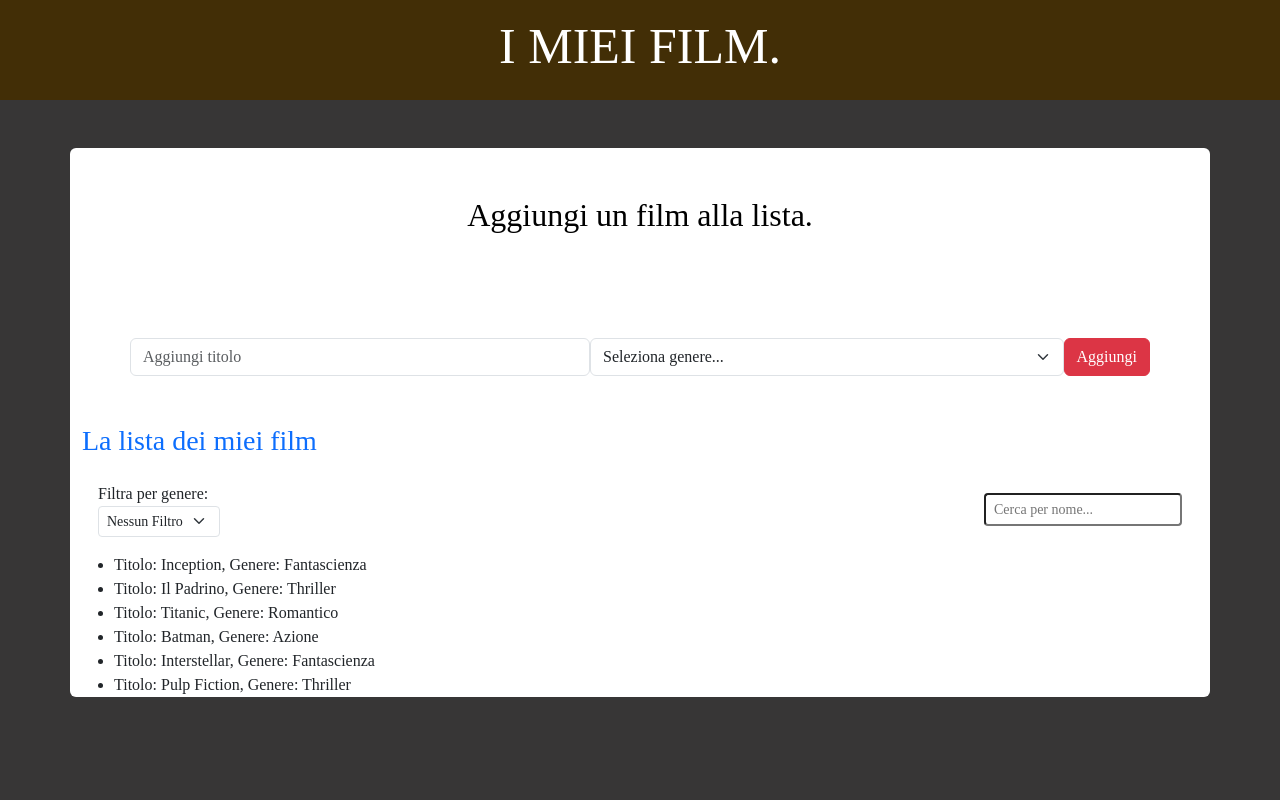
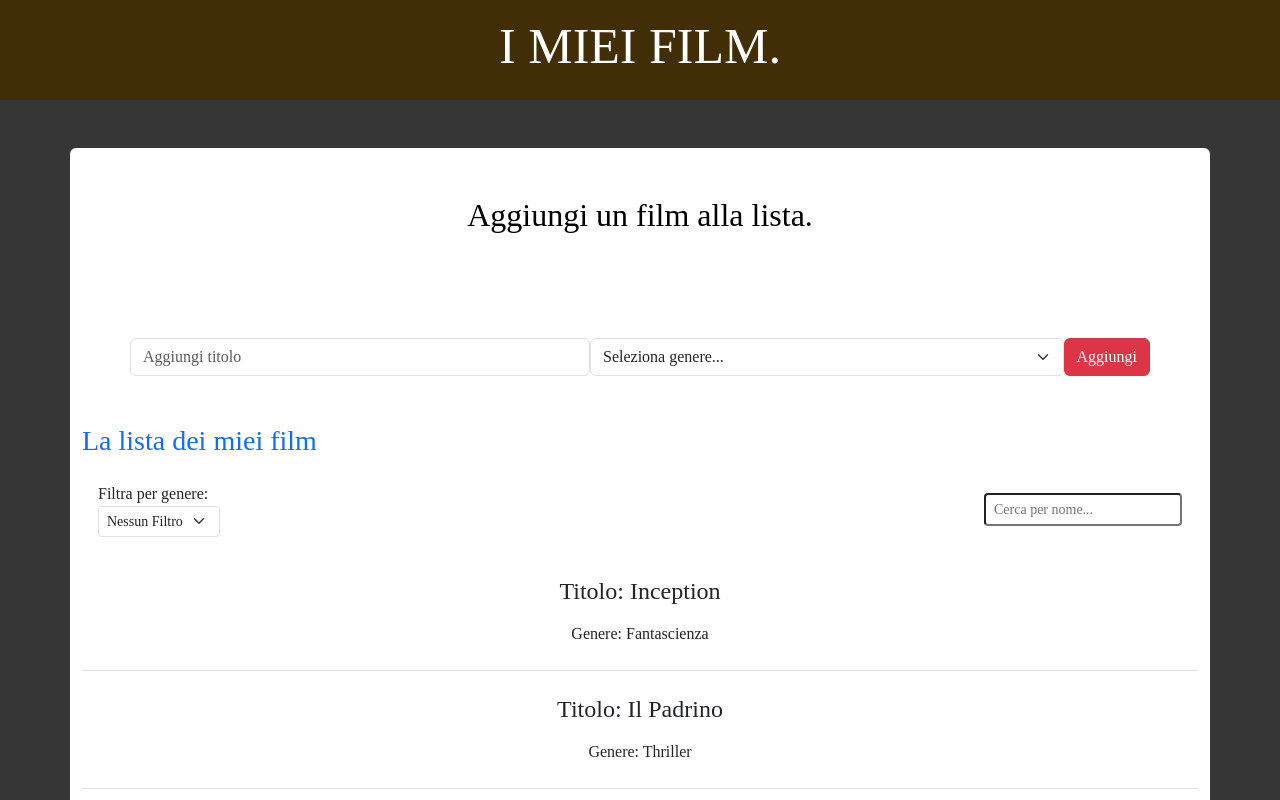
Before and after one commit to stefanosorrenti/react-movie-filter, a React (Vite) app: page / in a window 1280 px wide. Shown: the top 800 px of the page. Built offline with nearby package versions, Linux system fonts and the light colour scheme.

Commit message:
AppHeader: add css for movies list

```diff
--- a/src/components/AppMain.jsx
+++ b/src/components/AppMain.jsx
@@ -120,11 +120,11 @@ export default function AppMain() {
 
                 {/* Film list */}
 
-                <ul>
+                <ul className="list-group list-group-flush text-center">
                     {moviesList.map((film, index) => ( //Uso il map per ciclare il mio array di oggetti.
 
                         //Ad ogni iterazione restituisco questo markup con le relative proprieta'
-                        <li key={index}>Titolo: {film.title}, Genere: {film.genre}</li>
+                        <li className="list-group-item" key={index}><h4 className="my-3">Titolo: {film.title} </h4> <p>Genere: {film.genre}</p></li>
 
 
 
```
